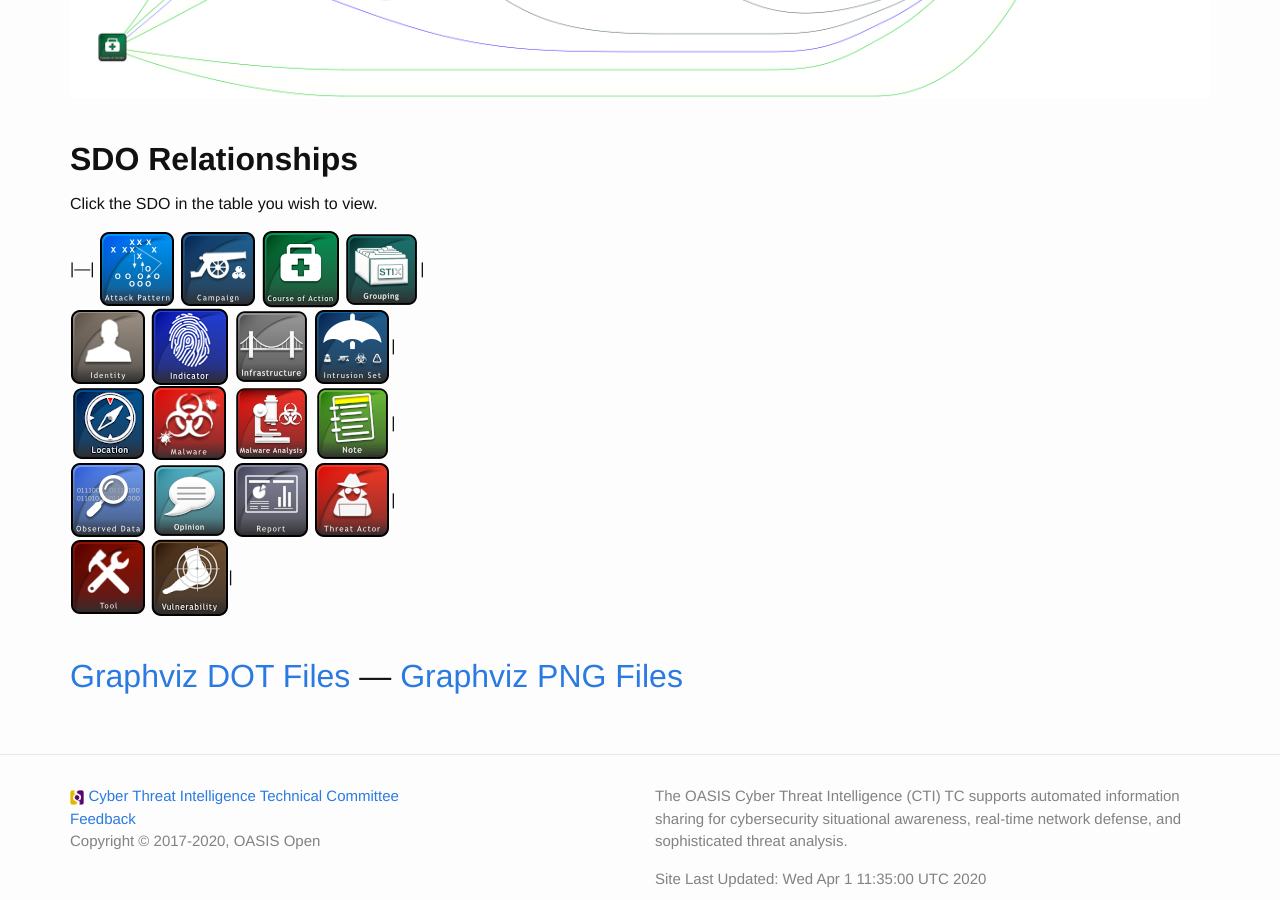
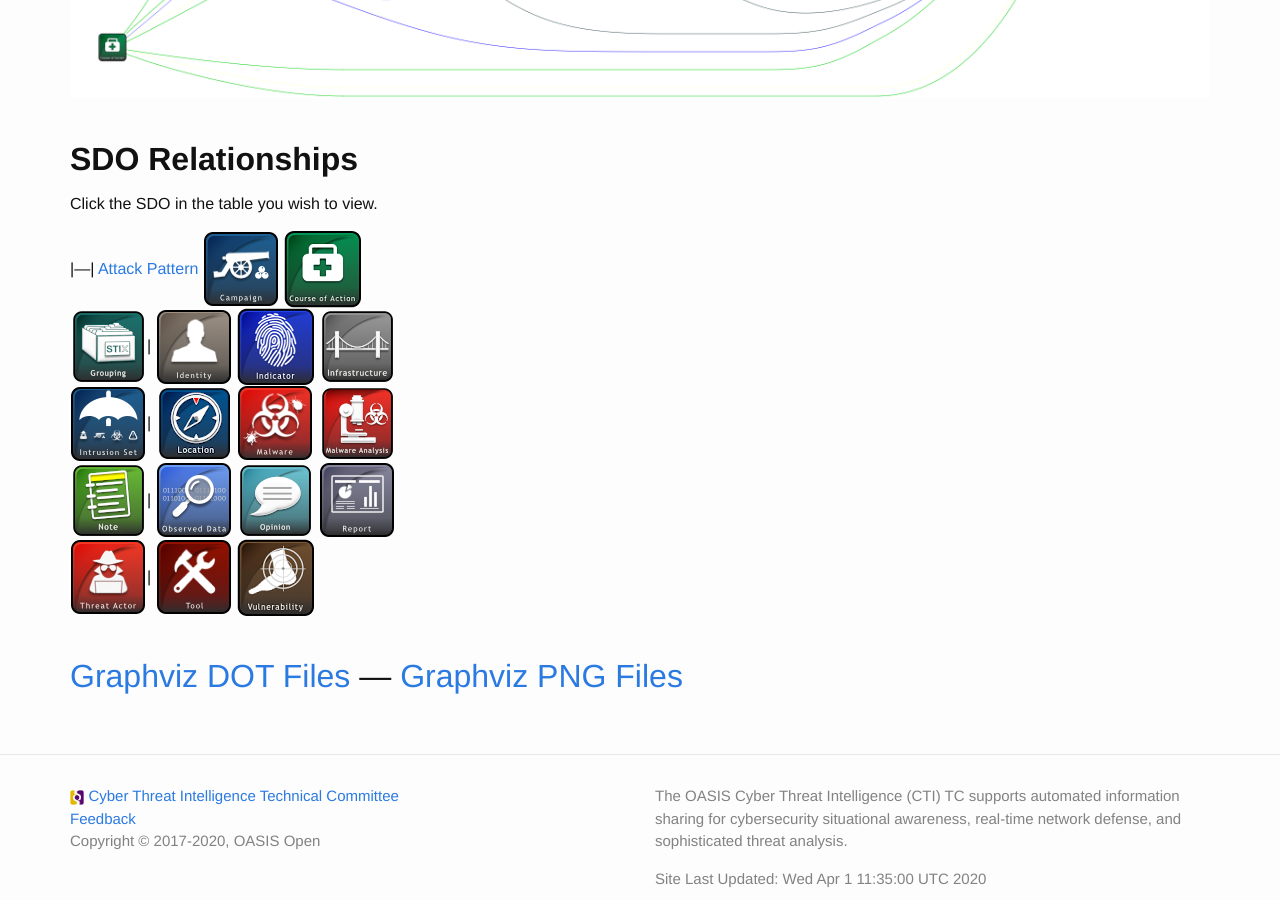
Before and after one commit to oasis-open/cti-documentation, a Jekyll site: the page built from examples/visualized-sdo-relationships.md, in a window 1280 px wide and 900 px high, scrolled down 1222 px. Built offline with Jekyll 4.4.1, drawn with Linux system fonts in a browser that asks for light colours.

Commit message:
Update visualized-sdo-relationships.md

```diff
--- a/examples/visualized-sdo-relationships.md
+++ b/examples/visualized-sdo-relationships.md
@@ -26,7 +26,7 @@ Click the SDO in the table you wish to view.
 
 {: .table }
 |---|
-![Attack Pattern]({{ site.baseurl }}/img/icons/attack_pattern.png){: .relationshipIcon data-tag="Attack_Pattern"}
+[Attack Pattern]({{ site.baseurl }}/img/icons/attack_pattern.png){: .relationshipIcon data-tag="Attack_Pattern"}
 ![Campaign]({{ site.baseurl }}/img/icons/campaign.png){: .relationshipIcon data-tag="Campaign"}
 ![Course of Action]({{ site.baseurl }}/img/icons/course_of_action.png){: .relationshipIcon data-tag="Course_of_Action"}
 ![Grouping]({{ site.baseurl }}/img/icons/grouping.png){: .relationshipIcon data-tag="Grouping"}|
@@ -43,7 +43,7 @@ Click the SDO in the table you wish to view.
 ![Report]({{ site.baseurl }}/img/icons/report.png){: .relationshipIcon data-tag="Report"}
 ![Threat Actor]({{ site.baseurl }}/img/icons/threat_actor.png){: .relationshipIcon data-tag="Threat_Actor"}|
 ![Tool]({{ site.baseurl }}/img/icons/tool.png){: .relationshipIcon data-tag="Tool"}
-![Vulnerability]({{ site.baseurl }}/img/icons/vulnerability.png){: .relationshipIcon data-tag="Vulnerability"}|
+![Vulnerability]({{ site.baseurl }}/img/icons/vulnerability.png){: .relationshipIcon data-tag="Vulnerability"}
 </div>
 
 <div class="col-md-8 text-center">
```
